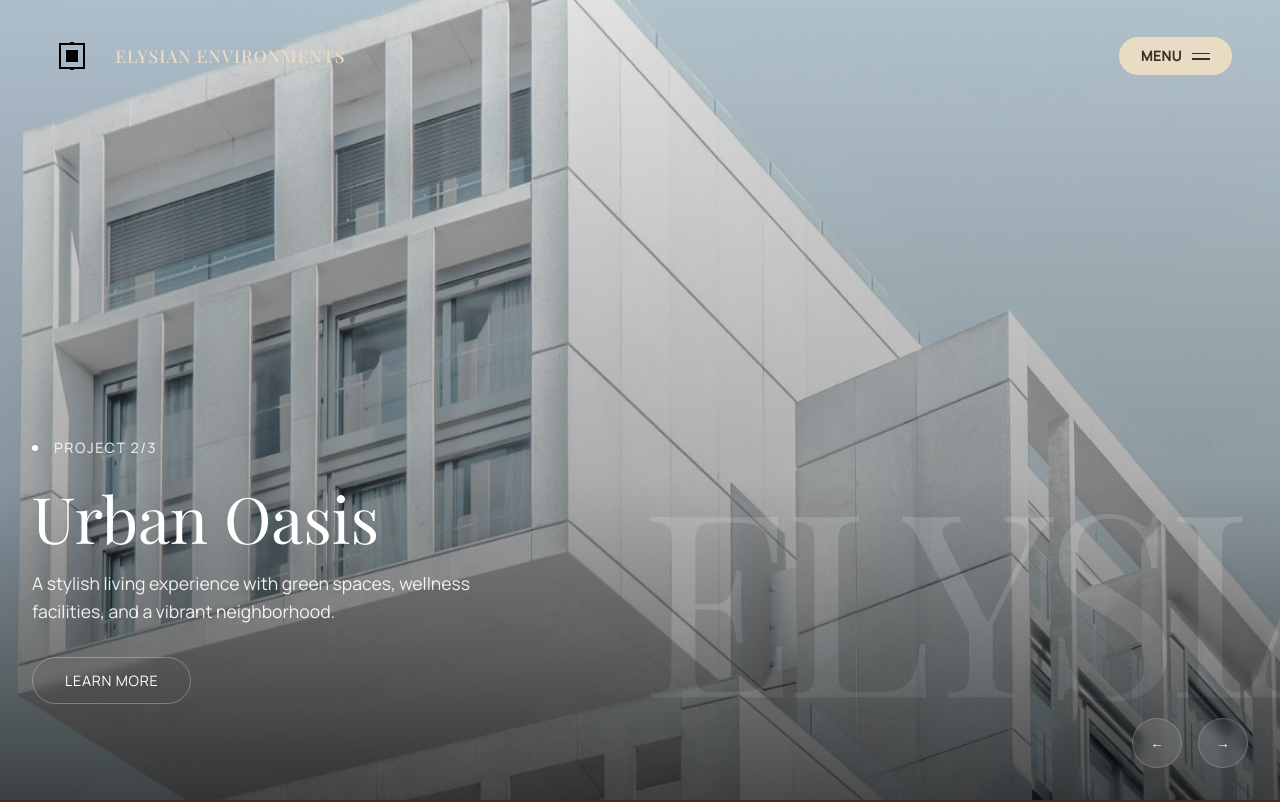
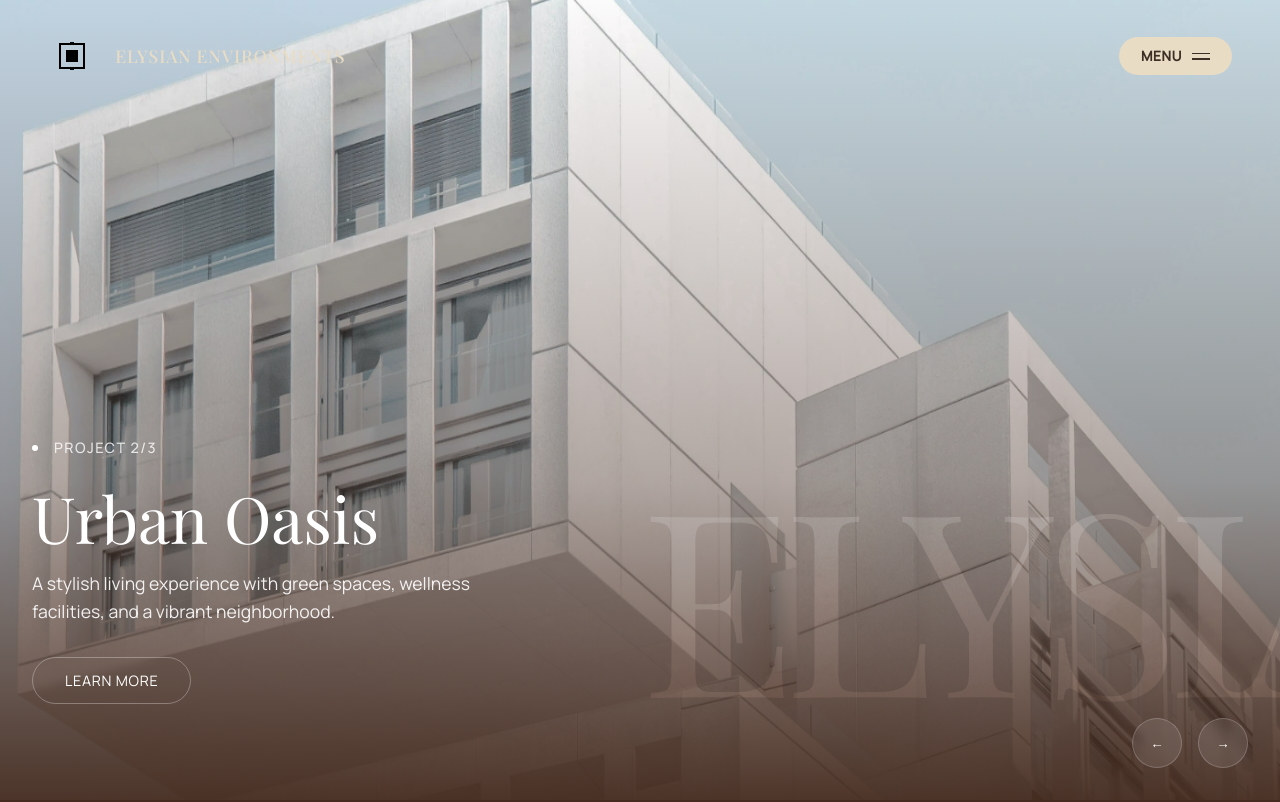
Before and after one commit to VanshGoel-1/Architecture-website, a React (Vite) app: page / in a window 1280 px wide. Shown: the top 802 px of the page. Built offline with nearby package versions, Linux system fonts and the light colour scheme; a web font is replaced by a local one.

Commit message:
updated MenuOverlay and herosection to match the design

```diff
--- a/src/components/Hero.jsx
+++ b/src/components/Hero.jsx
@@ -57,7 +57,7 @@ export default function Hero() {
             fetchpriority="high"
             decoding="async"
           />
-          <div className={styles.overlay} />
+          <div className={styles.cardOverlay} />
         </motion.div>
       </AnimatePresence>
 
--- a/src/components/Hero.module.css
+++ b/src/components/Hero.module.css
@@ -36,6 +36,32 @@
       rgba(0, 0, 0, 0.3) 40%,
       rgba(0, 0, 0, 0.1) 100%);
   z-index: 2;
+}
+
+/* Internal Overlay styled like screenshot */
+.cardOverlay {
+  position: absolute;
+  bottom: 0;
+  left: 0;
+  width: 100%;
+  padding: 2rem;
+
+  /* Low Fade Gradient: Transparent -> Brand Brown (#452b1f) */
+  /* Matches Framer 'Fill: #H-100' setting */
+  background: linear-gradient(to bottom,
+      transparent 0%,
+      rgba(69, 43, 31, 0.4) 60%,
+      rgba(69, 43, 31, 0.95) 100%);
+
+  display: flex;
+  flex-direction: column;
+  justify-content: flex-end;
+  opacity: 1;
+  /* Always visible */
+  height: 100%;
+
+  z-index: 10;
+  /* Sit above image */
 }
 
 /* Massive Parallax Text */
@@ -173,6 +199,15 @@
   backdrop-filter: blur(4px);
 }
 
+.navButton:hover {
+  background: #fff;
+  /* White background */
+  color: #000;
+  /* Black arrow */
+  border-color: #fff;
+  /* White border */
+}
+
 @media (max-width: 768px) {
   .hero {
     height: 100dvh;
--- a/src/components/MenuOverlay.jsx
+++ b/src/components/MenuOverlay.jsx
@@ -75,10 +75,11 @@ export default function MenuOverlay({ isOpen, onClose }) {
                         </button>
 
                         <div className={styles.navContainer}>
-                            <ul className={styles.navList}>
+                            <ul className={`${styles.navList} ${styles.navRow}`}>
                                 {navItems.map((item, index) => (
                                     <motion.li
                                         key={item.label}
+                                        className={styles.navItem}
                                         initial={{ opacity: 0, x: 20 }}
                                         animate={{ opacity: 1, x: 0 }}
                                         transition={{ delay: 0.3 + (index * 0.1) }}
--- a/src/components/MenuOverlay.module.css
+++ b/src/components/MenuOverlay.module.css
@@ -126,6 +126,8 @@
   display: flex;
   flex-direction: column;
   gap: 0.5rem;
+  align-items: flex-start;
+  /* Fix for full-width underline */
 }
 
 .navList li {
@@ -139,8 +141,26 @@
   display: inline-block;
 }
 
-.navList li:hover {
-  opacity: 0.6;
+
+/* Underline Animation */
+.navItem::after {
+  content: '';
+  position: absolute;
+  left: 0;
+  bottom: 0;
+  width: 0;
+  height: 3px;
+  background-color: #462d1d;
+  transition: width 0.4s cubic-bezier(0.22, 1, 0.36, 1);
+}
+
+.navItem:hover {
+  color: #462d1d;
+  opacity: 1;
+}
+
+.navItem:hover::after {
+  width: 100%;
 }
 
 .count {
--- a/src/pages/Projects.module.css
+++ b/src/pages/Projects.module.css
@@ -7,7 +7,7 @@
 .hero {
     height: 70vh;
     width: 100%;
-  background-image: url('/spacejoy-YI2YkyaREHk-unsplash.jpg');
+    background-image: url('/spacejoy-YI2YkyaREHk-unsplash.webp');
     /* Custom Hero Image */
     background-size: cover;
     background-position: center;
@@ -115,12 +115,10 @@
 
     /* Low Fade Gradient: Transparent -> Brand Brown (#452b1f) */
     /* Matches Framer 'Fill: #H-100' setting */
-  background: linear-gradient(
-    to bottom,
+    background: linear-gradient(to bottom,
             transparent 0%,
             rgba(69, 43, 31, 0.4) 60%,
-    rgba(69, 43, 31, 0.95) 100%
-  );
+            rgba(69, 43, 31, 0.95) 100%);
 
     display: flex;
     flex-direction: column;
```
Lines whose indentation alone changed are shown as unchanged.
